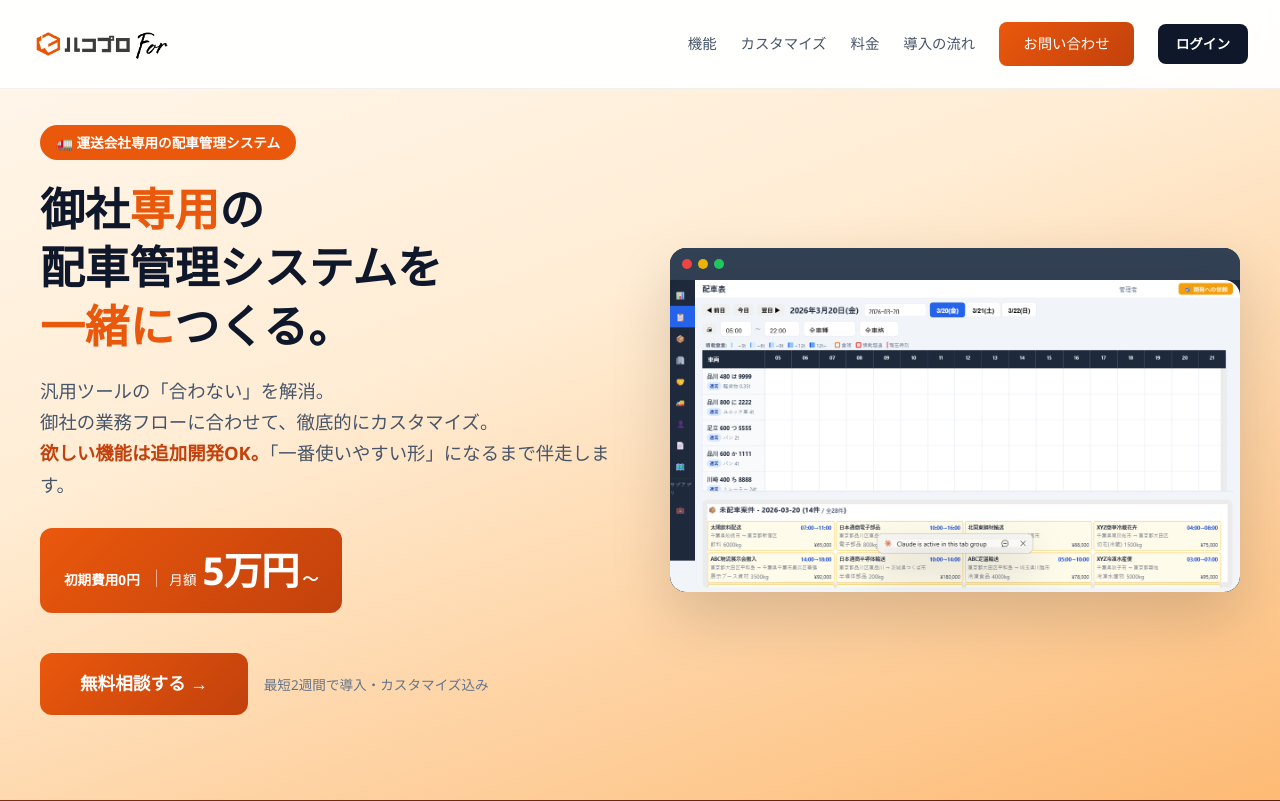
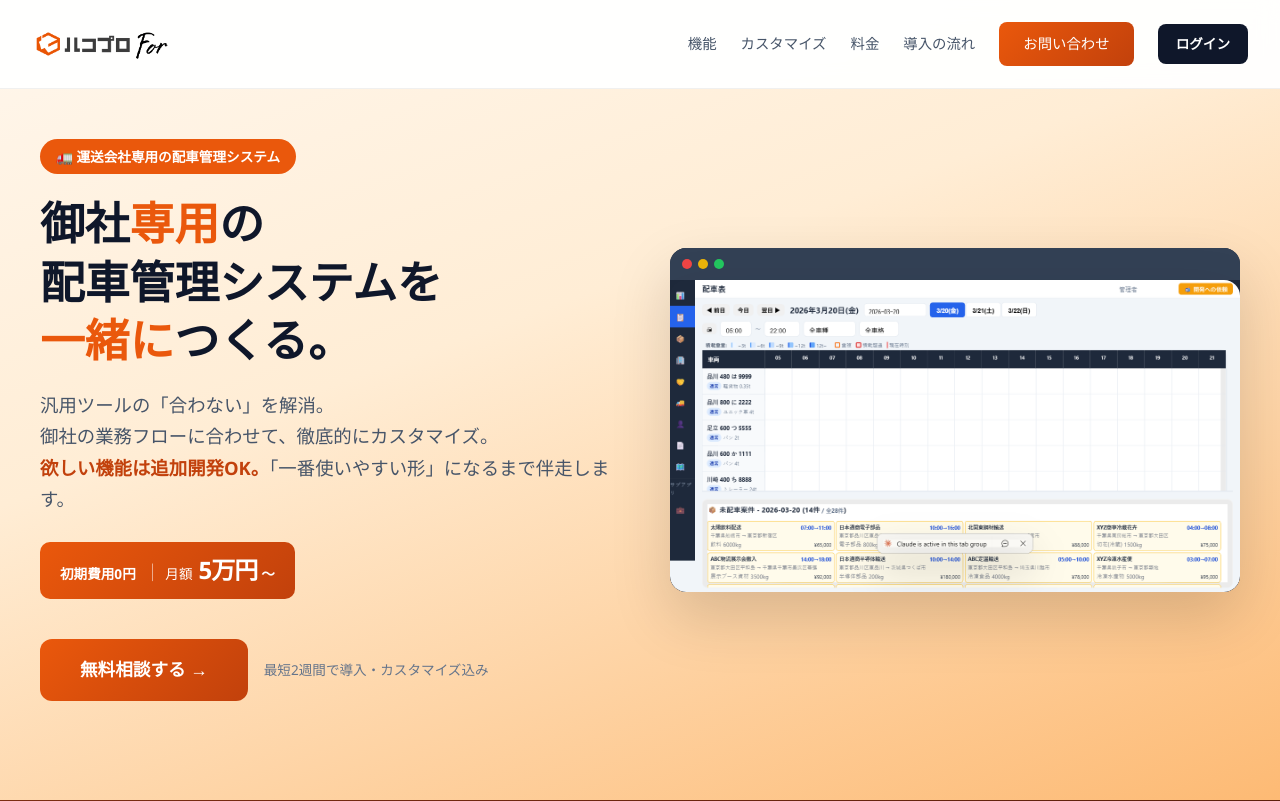
Before and after one commit to aimayujin0911/dispatch-app, a FastAPI app: page /lp in a window 1280 px wide. Shown: the top 801 px of the page. Run offline with FastAPI, Linux system fonts and the light colour scheme.

Commit message:
LP料金表示を控えめに調整（フォントサイズダウン）
Co-Authored-By: Claude Opus 4.6 <noreply@anthropic.com>

```diff
--- a/core/templates/lp.html
+++ b/core/templates/lp.html
@@ -27,9 +27,9 @@
         .hero h1 .accent { color: #ea580c; }
         .hero .subtitle { font-size: 1.15rem; color: #475569; margin-bottom: 12px; }
         .hero .hero-badge { display: inline-block; background: #ea580c; color: #fff; padding: 6px 16px; border-radius: 20px; font-size: 0.85rem; font-weight: 600; margin-bottom: 20px; }
-        .hero-price { display: inline-flex; align-items: baseline; gap: 4px; background: linear-gradient(135deg, #ea580c, #c2410c); color: #fff; padding: 10px 24px; border-radius: 12px; margin-top: 16px; margin-bottom: 8px; }
-        .hero-price .price-main { font-size: 2.4rem; font-weight: 900; letter-spacing: -1px; }
-        .hero-price .price-unit { font-size: 1rem; font-weight: 600; }
+        .hero-price { display: inline-flex; align-items: baseline; gap: 4px; background: linear-gradient(135deg, #ea580c, #c2410c); color: #fff; padding: 8px 20px; border-radius: 10px; margin-top: 16px; margin-bottom: 8px; }
+        .hero-price .price-main { font-size: 1.5rem; font-weight: 800; letter-spacing: -1px; }
+        .hero-price .price-unit { font-size: 0.85rem; font-weight: 600; }
         .hero-cta { display: flex; gap: 16px; margin-top: 32px; align-items: center; }
         .hero-cta .sub-text { font-size: 0.85rem; color: #64748b; }
         .hero-img { position: relative; }
@@ -422,10 +422,10 @@
                     <span style="font-size:1.1rem;color:#64748b;text-decoration:line-through;margin-right:8px">初期費用0円</span>
                 </div>
                 <div style="display:flex;align-items:baseline;justify-content:center;gap:2px;margin-bottom:16px">
-                    <span style="font-size:1.2rem;font-weight:600;color:#475569">月額</span>
-                    <span style="font-size:4rem;font-weight:900;color:#ea580c;letter-spacing:-2px;line-height:1">5</span>
-                    <span style="font-size:1.8rem;font-weight:800;color:#ea580c">万円</span>
-                    <span style="font-size:1.1rem;color:#64748b;margin-left:2px">〜（税別）</span>
+                    <span style="font-size:1rem;font-weight:600;color:#475569">月額</span>
+                    <span style="font-size:2.8rem;font-weight:900;color:#ea580c;letter-spacing:-1px;line-height:1">5</span>
+                    <span style="font-size:1.3rem;font-weight:800;color:#ea580c">万円</span>
+                    <span style="font-size:0.95rem;color:#64748b;margin-left:2px">〜（税別）</span>
                 </div>
                 <div style="font-size:0.85rem;color:#64748b;margin-bottom:24px">カスタマイズ・サポート・改善対応すべて込み</div>
                 <div style="display:grid;gap:10px;text-align:left;max-width:320px;margin:0 auto 28px">
```
